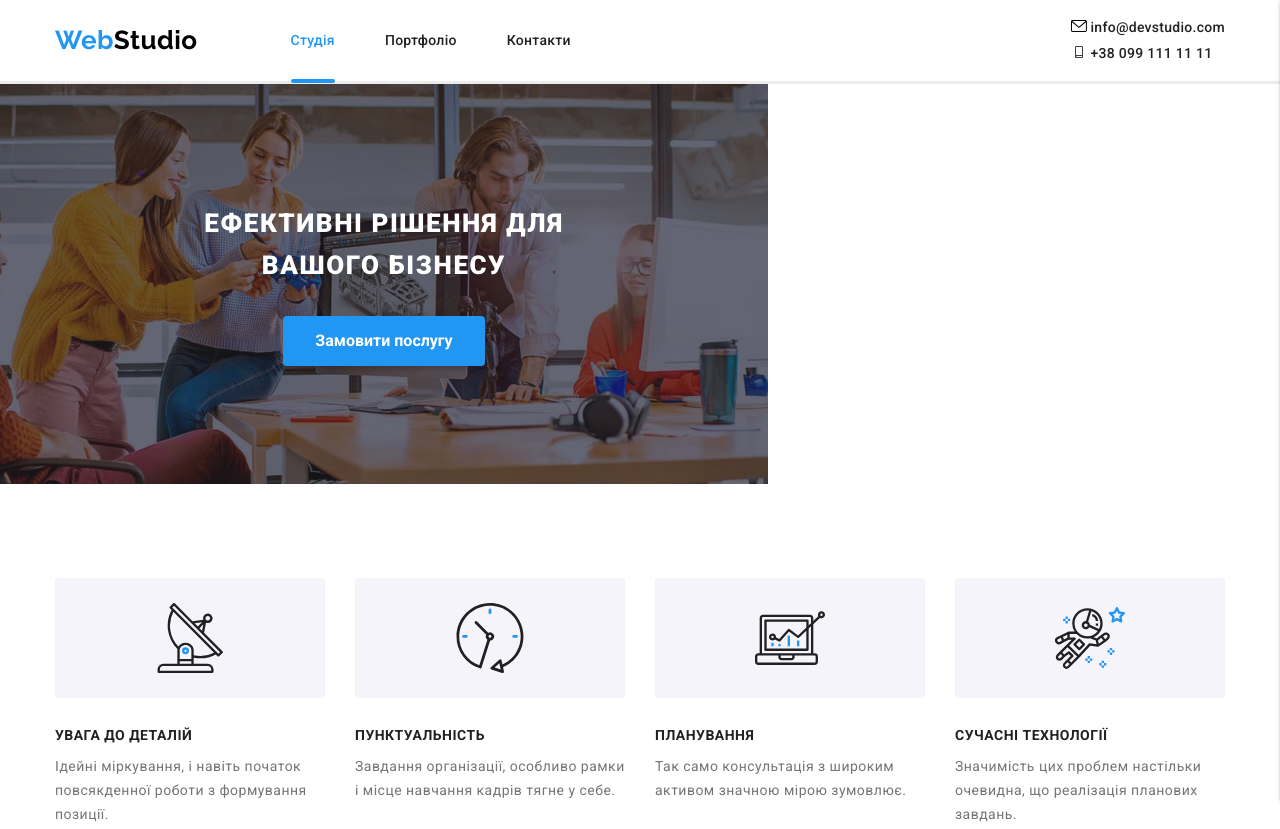
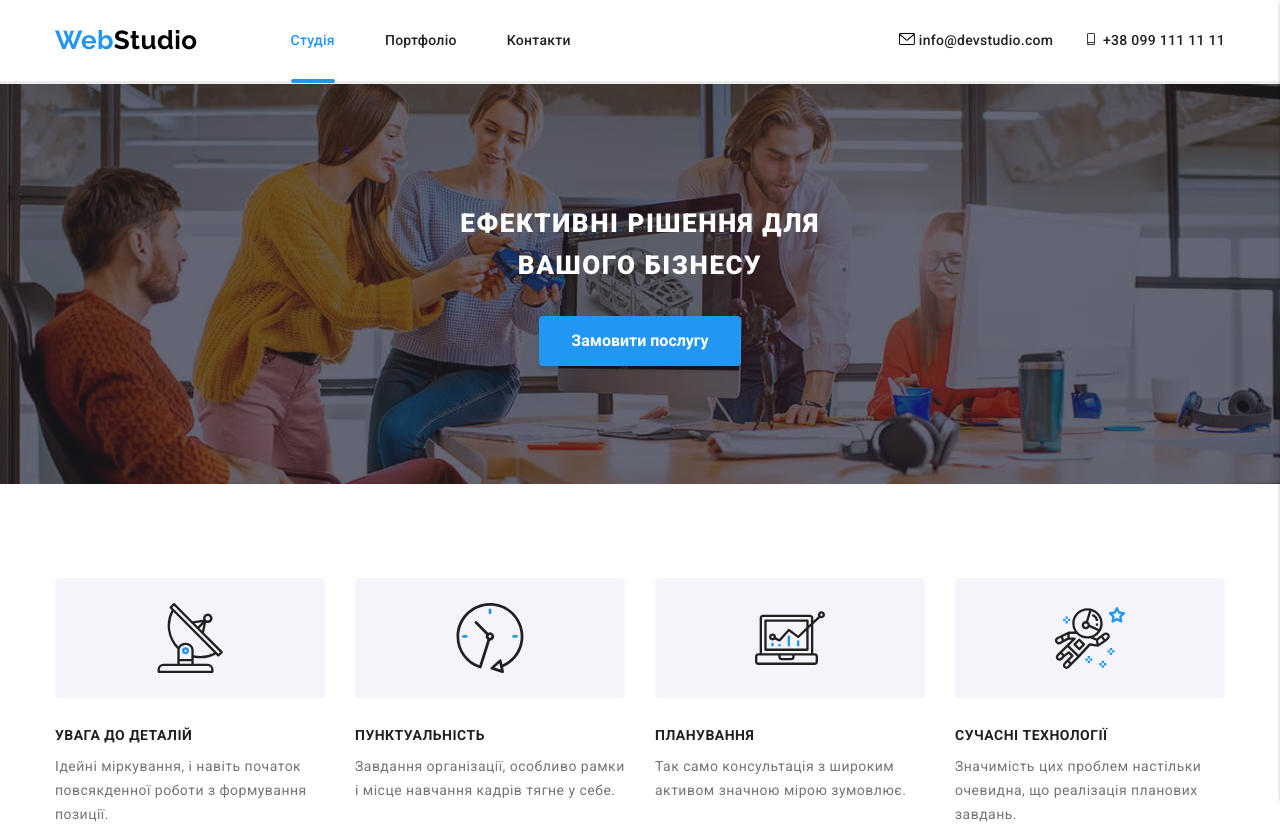
Before and after one commit to IrynkaKol/goit-markup-hw-08, a plain HTML site: page index.html in a window 1280 px wide. Shown: the top 829 px of the page. Drawn offline with nearby package versions, Linux system fonts and the light colour scheme.

Commit message:
header decktop

```diff
--- a/scss/layout/_footer.scss
+++ b/scss/layout/_footer.scss
@@ -235,9 +235,6 @@
   width: 200px;
   height: 50px;
   padding: 10px 28px;
-
-  @media screen and (min-width: 1200px) {
-  }
 }
 
 .footer-form__btn {
--- a/scss/layout/_hero.scss
+++ b/scss/layout/_hero.scss
@@ -45,4 +45,8 @@
   @media screen and (min-width: 780px) {
     max-width: 768px;
   }
+
+  @media screen and (min-width: 1200px) {
+    max-width: 1600px;
+  }
 }
--- a/scss/layout/_navigation.scss
+++ b/scss/layout/_navigation.scss
@@ -54,10 +54,15 @@
   }
 }
 .contacts {
-  @media screen and (min-width: 480px) {
+  @media screen and (min-width: 780px) and (max-width: 1198px) {
     display: flex;
     flex-direction: column;
     gap: 10px;
+  }
+
+  @media screen and (min-width: 1200px) {
+    display: flex;
+    gap: 30px;
   }
 }
 
```
Also changed, not shown: css/main.css, css/main.min.css, 2 other files.
